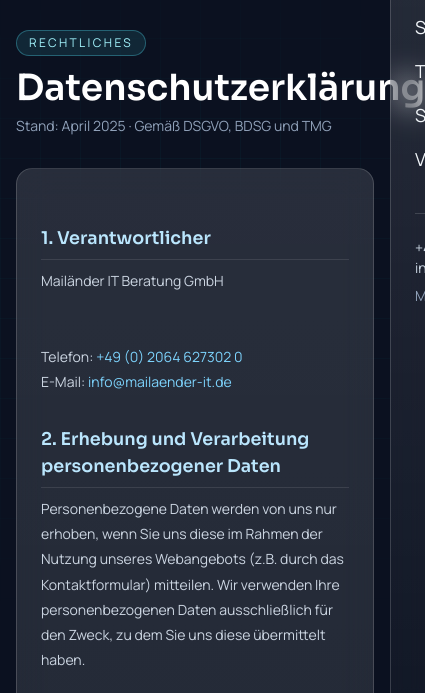
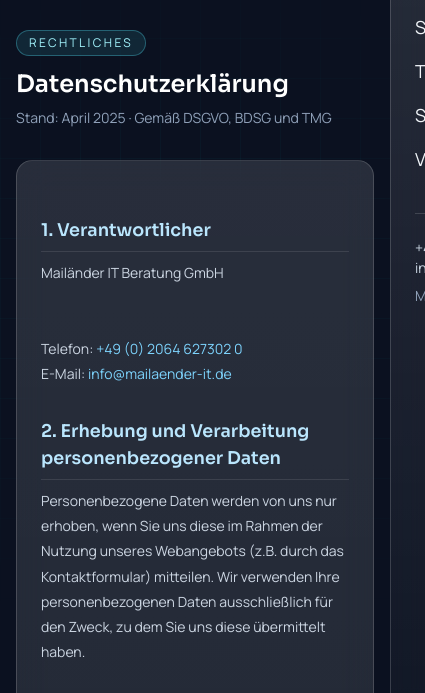
Before and after one commit to Lonlon343/Mailaender-IT, a website: page datenschutz.html in a window 390 px wide. Shown: the part 122-815 px from the top of the page, 425 px wide, since content can reach past the window. Drawn offline with Linux system fonts and the light colour scheme.

Commit message:
fix: adjust heading size for Datenschutzerklärung section for better responsiveness

```diff
--- a/datenschutz.html
+++ b/datenschutz.html
@@ -150,7 +150,7 @@
         <p class="mb-3 inline-flex items-center gap-2 rounded-full border border-cyan-300/30 bg-cyan-300/10 px-3 py-1 text-xs uppercase tracking-[0.2em] text-cyan-200">
           Rechtliches
         </p>
-        <h1 class="font-display text-4xl font-semibold text-white">Datenschutzerklärung</h1>
+        <h1 class="font-display text-2xl font-semibold text-white sm:text-4xl">Datenschutzerklärung</h1>
         <p class="mt-2 text-sm text-slate-400">Stand: April 2025 · Gemäß DSGVO, BDSG und TMG</p>
       </div>
 
```
